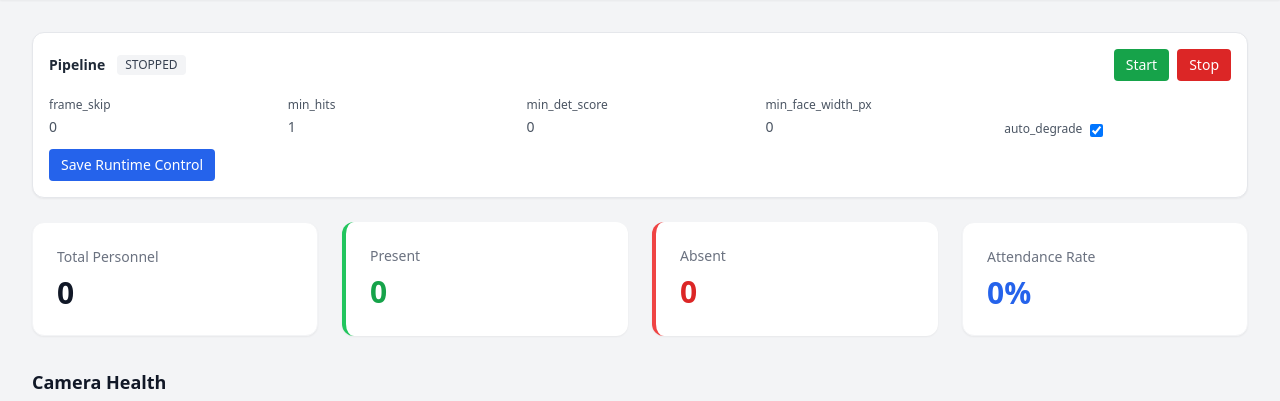
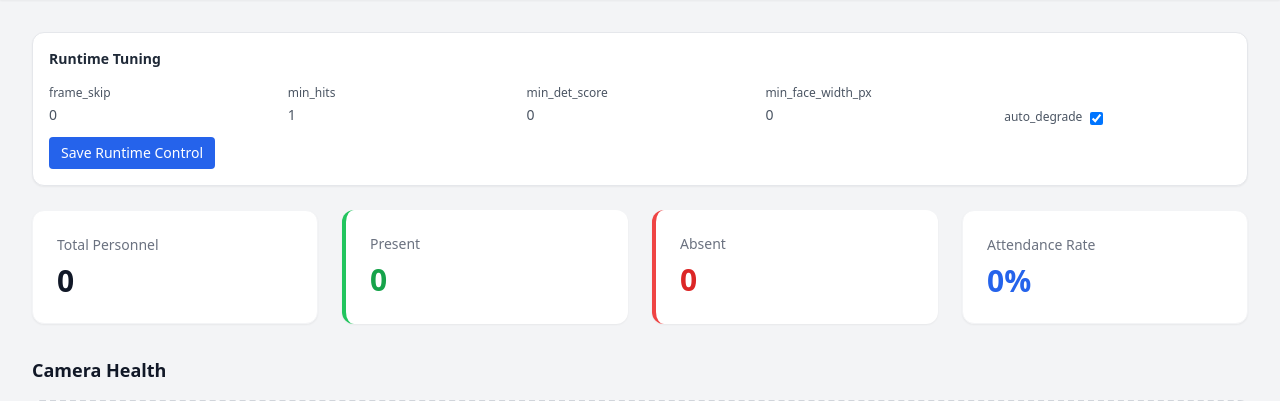
Before and after one commit to Nanaacaw/face_recognition-, a FastAPI app: page / in a window 1280 px wide. Shown: the part 65-466 px from the top of the page. Run offline with FastAPI, Linux system fonts and the light colour scheme; data that the repository does not hold is empty; parts of the project's set-up code (start-up, migrations or seed data) failed here and were passed over; some libraries are stand-ins or nearby versions.

Commit message:
refactor: remove pipeline management from dashboard

```diff
--- a/src/frontend/main.py
+++ b/src/frontend/main.py
@@ -2,12 +2,7 @@ import json
 import os
 import glob
 import time
-import sys
-import atexit
-import threading
-import subprocess
 from collections import deque
-from pathlib import Path
 
 from fastapi import FastAPI, Request, Response
 from fastapi.staticfiles import StaticFiles
@@ -22,11 +17,6 @@ DATA_DIR = os.path.join(SETTINGS.storage.data_dir, SETTINGS.storage.sim_output_s
 GALLERY_DIR = os.path.join(SETTINGS.storage.data_dir, SETTINGS.storage.gallery_subdir)
 HEALTH_PATH = os.path.join(DATA_DIR, "camera_health.json")
 RUNTIME_CONTROL_PATH = os.path.join(DATA_DIR, "runtime_control.json")
-PROJECT_ROOT = Path(__file__).resolve().parents[2]
-
-_pipeline_lock = threading.Lock()
-_pipeline_process: subprocess.Popen | None = None
-_pipeline_config_path: str | None = None
 
 if not os.path.exists(DATA_DIR):
     print(f"Warning: {DATA_DIR} does not exist yet. Dashboard might be empty.")
@@ -45,74 +35,6 @@ def _get_configured_camera_ids() -> set[str]:
         ids.add(SETTINGS.target.camera_id)
 
     return ids
-
-
-def _resolve_dashboard_config_path() -> str:
-    cfg = os.getenv("APP_CONFIG_PATH", "").strip()
-    if cfg:
-        return cfg
-    env = os.getenv("APP_ENV", "dev").strip() or "dev"
-    return os.path.join("configs", f"app.{env}.yaml")
-
-
-def _as_project_path(path_value: str | None) -> Path:
-    raw = (path_value or _resolve_dashboard_config_path()).strip()
-    path = Path(raw)
-    if path.is_absolute():
-        return path
-    return PROJECT_ROOT / path
-
-
-def _pipeline_status_payload() -> dict:
-    global _pipeline_process, _pipeline_config_path
-    with _pipeline_lock:
-        proc = _pipeline_process
-        if proc is not None and proc.poll() is not None:
-            # Process has exited; keep exit_code but clear handle.
-            exit_code = int(proc.returncode)
-            _pipeline_process = None
-            return {
-                "running": False,
-                "pid": proc.pid,
-                "exit_code": exit_code,
-                "config_path": _pipeline_config_path or _resolve_dashboard_config_path(),
-            }
-
-        if proc is None:
-            return {
-                "running": False,
-                "pid": None,
-                "exit_code": None,
-                "config_path": _pipeline_config_path or _resolve_dashboard_config_path(),
-            }
-
-        return {
-            "running": True,
-            "pid": proc.pid,
-            "exit_code": None,
-            "config_path": _pipeline_config_path or _resolve_dashboard_config_path(),
-        }
-
-
-def _terminate_pipeline_on_exit() -> None:
-    global _pipeline_process
-    with _pipeline_lock:
-        proc = _pipeline_process
-        if proc is None:
-            return
-        if proc.poll() is None:
-            try:
-                proc.terminate()
-                proc.wait(timeout=5)
-            except Exception:
-                try:
-                    proc.kill()
-                except Exception:
-                    pass
-        _pipeline_process = None
-
-
-atexit.register(_terminate_pipeline_on_exit)
 
 
 app = FastAPI(title="SPG Dashboard", version="2.0")
@@ -239,89 +161,6 @@ async def api_events():
 @app.get("/api/health")
 async def api_health():
     return get_health()
-
-
-@app.get("/api/pipeline/status")
-async def api_pipeline_status():
-    return _pipeline_status_payload()
-
-
-@app.post("/api/pipeline/start")
-async def api_pipeline_start(request: Request):
-    global _pipeline_process, _pipeline_config_path
-
-    try:
-        payload = await request.json()
-    except Exception:
-        payload = {}
-    if not isinstance(payload, dict):
-        payload = {}
-
-    config_path = str(payload.get("config_path") or _resolve_dashboard_config_path())
-    preview = bool(payload.get("preview", False))
-    config_abs_path = _as_project_path(config_path)
-
-    if not config_abs_path.exists():
-        return {
-            "success": False,
-            "error": f"Config not found: {config_abs_path}",
-            "status": _pipeline_status_payload(),
-        }
-
-    with _pipeline_lock:
-        if _pipeline_process is not None and _pipeline_process.poll() is None:
-            return {
-                "success": True,
-                "message": "Pipeline already running.",
-                "status": _pipeline_status_payload(),
-            }
-
-        cmd = [
-            sys.executable,
-            "-m",
-            "src.commands.run_outlet",
-            "--config",
-            str(config_abs_path),
-        ]
-        if preview:
-            cmd.append("--preview")
-
-        _pipeline_process = subprocess.Popen(cmd, cwd=str(PROJECT_ROOT))
-        _pipeline_config_path = str(config_abs_path)
-
-    return {
-        "success": True,
-        "message": "Pipeline started.",
-        "status": _pipeline_status_payload(),
-    }
-
-
-@app.post("/api/pipeline/stop")
-async def api_pipeline_stop():
-    global _pipeline_process
-    with _pipeline_lock:
-        proc = _pipeline_process
-        if proc is None or proc.poll() is not None:
-            _pipeline_process = None
-            return {
-                "success": True,
-                "message": "Pipeline already stopped.",
-                "status": _pipeline_status_payload(),
-            }
-
-        proc.terminate()
-        try:
-            proc.wait(timeout=10)
-        except Exception:
-            proc.kill()
-            proc.wait(timeout=5)
-        _pipeline_process = None
-
-    return {
-        "success": True,
-        "message": "Pipeline stopped.",
-        "status": _pipeline_status_payload(),
-    }
 
 
 @app.get("/api/runtime/control")
--- a/src/frontend/templates/index.html
+++ b/src/frontend/templates/index.html
@@ -47,21 +47,7 @@
         <div class="bg-white rounded-xl shadow-sm p-4 border border-gray-200 mb-6">
             <div class="flex flex-wrap items-center justify-between gap-3">
                 <div class="flex items-center gap-3">
-                    <span class="text-sm font-semibold text-gray-800">Pipeline</span>
-                    <span class="px-2 py-0.5 rounded text-xs font-medium"
-                          :class="pipelineStatus.running ? 'bg-green-100 text-green-800' : 'bg-gray-100 text-gray-700'"
-                          x-text="pipelineStatus.running ? 'RUNNING' : 'STOPPED'"></span>
-                    <span class="text-xs text-gray-500" x-text="pipelineStatus.pid ? ('PID ' + pipelineStatus.pid) : ''"></span>
-                </div>
-                <div class="flex items-center gap-2">
-                    <button @click="startPipeline()"
-                            class="px-3 py-1.5 rounded text-sm font-medium bg-green-600 text-white hover:bg-green-700 transition-colors">
-                        Start
-                    </button>
-                    <button @click="stopPipeline()"
-                            class="px-3 py-1.5 rounded text-sm font-medium bg-red-600 text-white hover:bg-red-700 transition-colors">
-                        Stop
-                    </button>
+                    <span class="text-sm font-semibold text-gray-800">Runtime Tuning</span>
                 </div>
             </div>
             <div class="mt-4 grid grid-cols-2 md:grid-cols-5 gap-3">
@@ -310,7 +296,6 @@
                 lastUpdate: '-',
                 showCameras: false,
                 cameraModal: { open: false, cam: null },
-                pipelineStatus: { running: false, pid: null, config_path: '' },
                 runtimeControl: {
                     frame_skip: 0,
                     min_consecutive_hits: 1,
@@ -322,10 +307,8 @@
                 init() {
                     this.fetchData();
                     this.fetchCameras();
-                    this.fetchPipelineStatus();
                     this.fetchRuntimeControl();
                     setInterval(() => this.fetchData(), 2000);
-                    setInterval(() => this.fetchPipelineStatus(), 3000);
                 },
 
                 async fetchData() {
@@ -358,37 +341,6 @@
                         }
                     } catch (e) {
                         console.error('Camera fetch error', e);
-                    }
-                },
-
-                async fetchPipelineStatus() {
-                    try {
-                        const res = await fetch('/api/pipeline/status');
-                        this.pipelineStatus = await res.json();
-                    } catch (e) {
-                        console.error('Pipeline status fetch error', e);
-                    }
-                },
-
-                async startPipeline() {
-                    try {
-                        await fetch('/api/pipeline/start', {
-                            method: 'POST',
-                            headers: { 'Content-Type': 'application/json' },
-                            body: JSON.stringify({})
-                        });
-                        await this.fetchPipelineStatus();
-                    } catch (e) {
-                        console.error('Start pipeline error', e);
-                    }
-                },
-
-                async stopPipeline() {
-                    try {
-                        await fetch('/api/pipeline/stop', { method: 'POST' });
-                        await this.fetchPipelineStatus();
-                    } catch (e) {
-                        console.error('Stop pipeline error', e);
                     }
                 },
 
```
